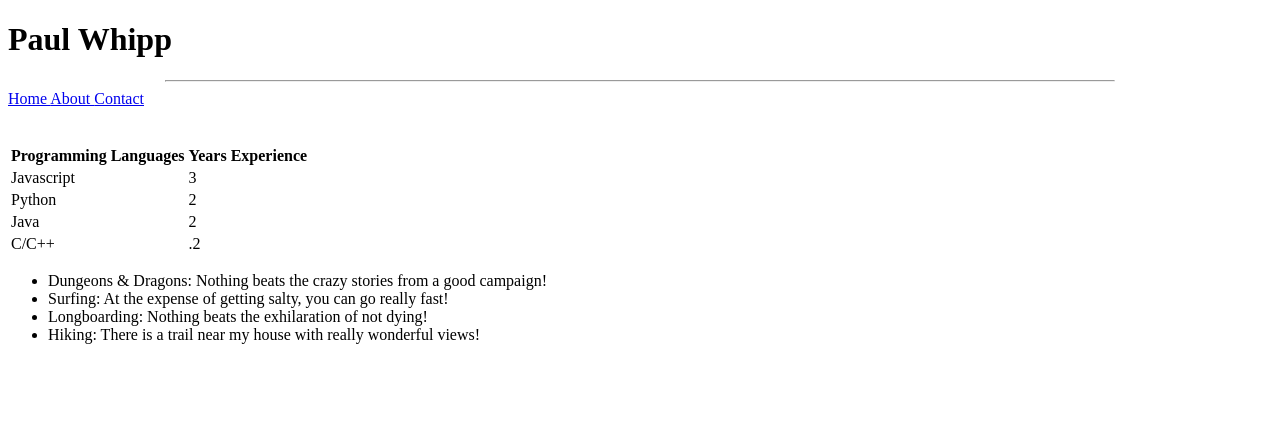
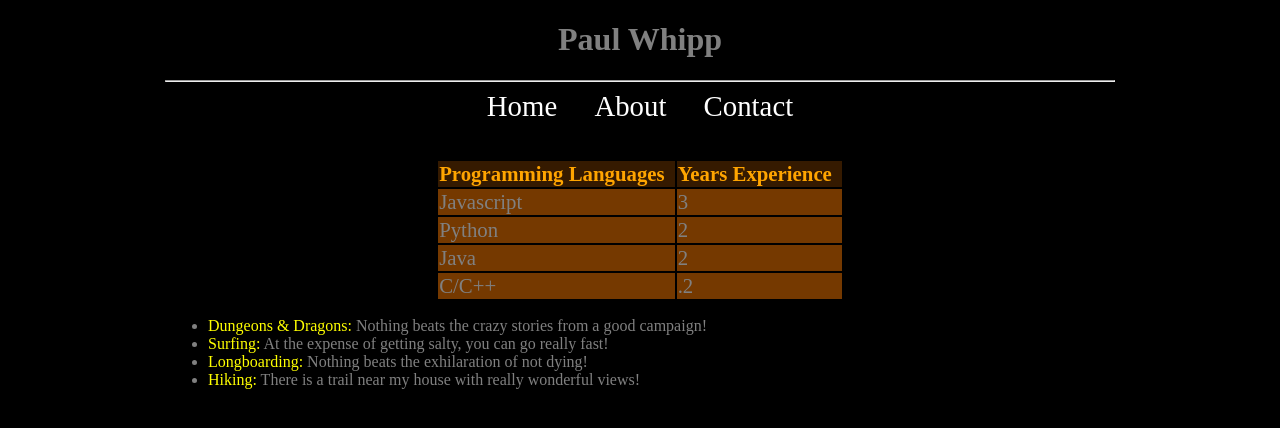
Before and after one commit to paul-here/cst336, a PHP site: page /labs/lab1/about.html in a window 1280 px wide. Shown: the top 428 px of the page. Run offline with PHP 8.4, Linux system fonts and the light colour scheme.

Commit message:
CSS Tinkering

```diff
--- a/labs/lab1/about.html
+++ b/labs/lab1/about.html
@@ -35,19 +35,19 @@ in html
                     <td><strong>Programming Languages</strong></td>
                     <td><strong>Years Experience</strong></td>
                 </tr>
-                <tr id="table-row-1">
+                <tr class="table-row">
                     <td>Javascript</td>
                     <td>3</td>
                 </tr>
-                <tr id="table-row-2">
+                <tr class="table-row">
                     <td>Python</td>
                     <td>2</td>
                 </tr>
-                <tr id="table-row-3">
+                <tr class="table-row">
                     <td>Java</td>
                     <td>2</td>
                 </tr>
-                <tr id="table-row-4">
+                <tr class="table-row">
                     <td>C/C++</td>
                     <td>.2</td>
                 </tr>
--- a/labs/lab1/contact.html
+++ b/labs/lab1/contact.html
@@ -31,12 +31,11 @@ in html
         <br><br>
         <div id="content">
             <!-- Google form stuff goes here-->
-            <iframe src="https://docs.google.com/forms/d/e/1FAIpQLSf3vejuO4fOD8Hpg5bAAykZ1IErTDqiHWjFW8MqKakw40twYQ/viewform?embedded=true" width="640" height="1016" frameborder="0" marginheight="0" marginwidth="0">Loading...</iframe>
+            <iframe src="https://docs.google.com/forms/d/e/1FAIpQLSf3vejuO4fOD8Hpg5bAAykZ1IErTDqiHWjFW8MqKakw40twYQ/viewform" width="760" height="500" frameborder="0" marginheight="0" marginwidth="0">Loading...</iframe>
         </div>
         <!-- This is the footer -->
         <!-- The footer goes inside the body but not always -->
         <!--     -->
-
         <footer>
 
         </footer>
--- a/labs/lab1/css/styles.css
+++ b/labs/lab1/css/styles.css
@@ -1,7 +1,72 @@
-html{
-    font-family: serif
+body {
+    background-color: black;
+    color: gray;
+}
+
+header, main, nav, footer {
+    text-align: center;
+}
+
+nav a { /*Anchors in the Nav*/
+    padding:15px;
+    padding-bottom:4px;
+    font-size:1.8em;
+    text-decoration: none;   /*remove underline*/
+    color: white;            /*override blue default*/
+}
+
+nav a:hover { /*pseudo class*/
+    border-bottom: 2px orange solid;
+    font-size: 2em;
+    transition: .9s;
+}
+
+/*
+figure, div {
+    float:left;
+}
+*/
+
+#me, #welcomeText {
+    float: left;
+}
+
+footer {
+    clear: left;
+    font-size:.6em;
+    color:orange;
 }
 
 hr{
     width: 75%;
 }
+
+table {
+    margin: 0px auto;
+}
+
+td {
+    padding-right: 10px;
+    font-size: 1.3em;
+}
+
+td strong {
+    color: orange;
+}
+
+#table-header {
+    background-color: #351a00;
+}
+
+.table-row {
+    background-color: #753900;
+}
+
+ul {
+    text-align: left;
+    padding-left: 200px;
+}
+
+.hobby {
+    color: yellow;
+}
--- a/labs/lab1/index.html
+++ b/labs/lab1/index.html
@@ -23,14 +23,14 @@ in html
             <h1>Paul Whipp</h1>
         </header>
         <hr>
-        <nav>
+        <nav id="welcomeText">
             <a href="index.html"> Home </a>
             <a href="about.html"> About </a>
             <a href="contact.html"> Contact </a>
         </nav>
         <br><br>
         <main>
-            <figure>
+            <figure id="me">
                 <img src="img/poodle_dance.jpg" alt="Paul with a poodle."/>
             </figure>
             <div>
```
